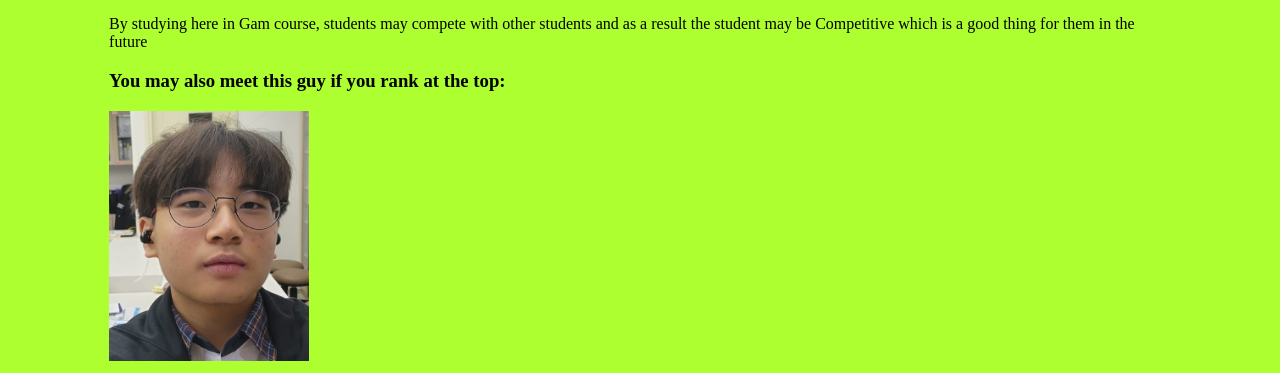
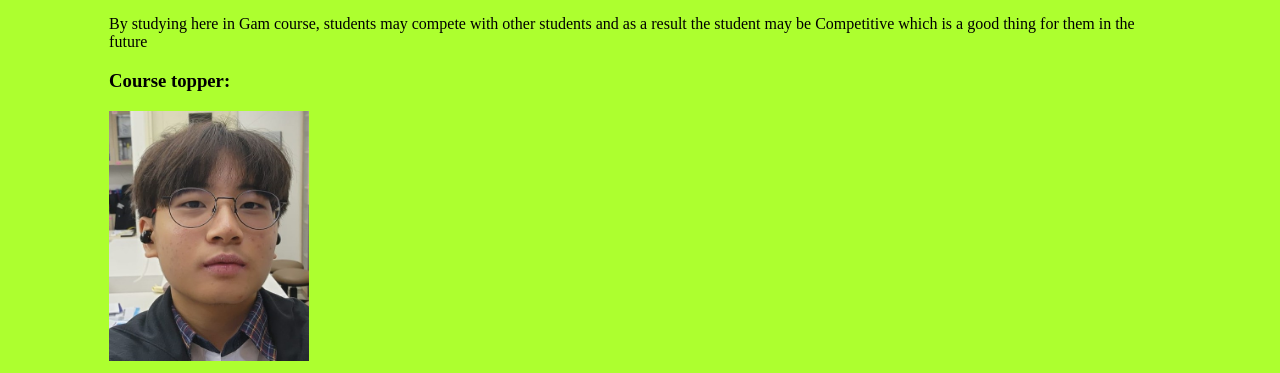
Before and after one commit to gamakagami/Educational-Gamification-App, a plain HTML site: page au gami.html in a window 1280 px wide. Shown: the part 500-873 px from the top of the page. Drawn offline with Linux system fonts and the light colour scheme.

Commit message:
au gami.html

```diff
--- a/au gami.html
+++ b/au gami.html
@@ -35,7 +35,7 @@
         <h1>Competitive Advantage</h1>
         <p>By studying here in Gam course, students may compete with other students and as a result the student may be Competitive which is a good thing for them in the future
         </p>
-        <h3>You may also meet this guy if you rank at the top:</h3>
+        <h3>Course topper:</h3>
         <img src="bio 11.jpg" width="200" height="250">
     </div>
     </div>
```
